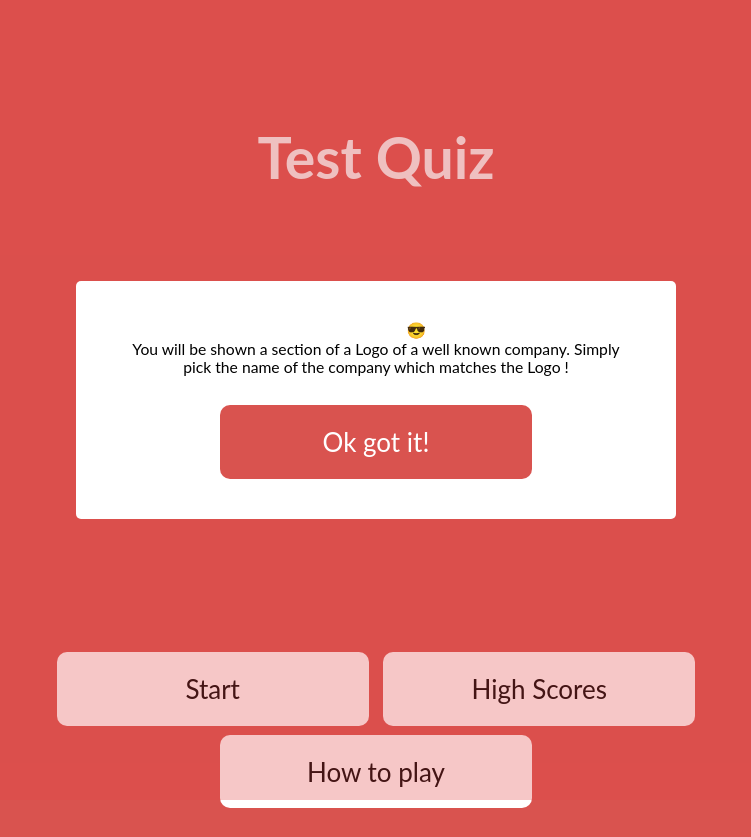
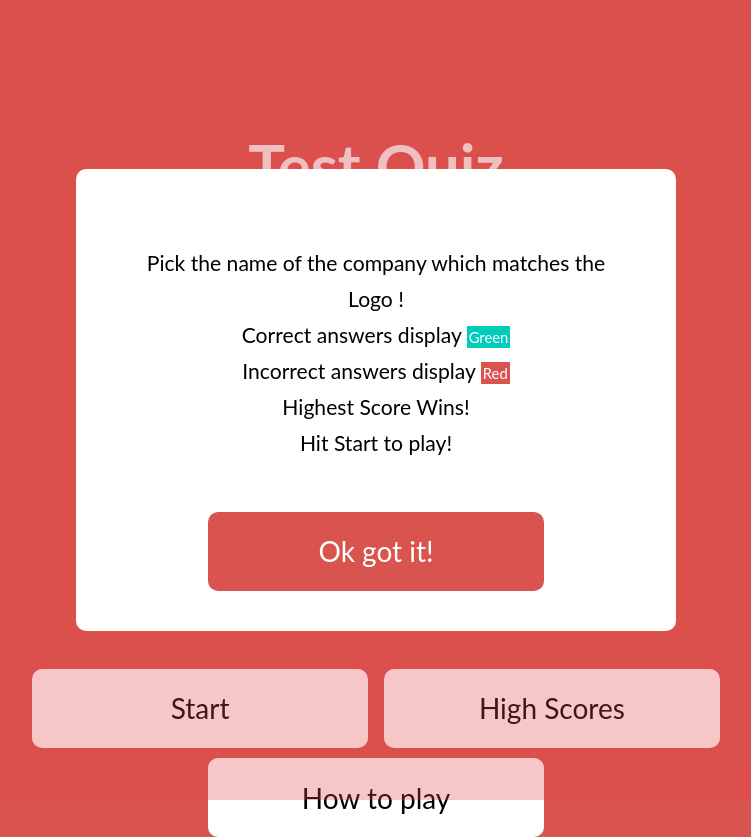
Before and after one commit to sherryrich/test-quiz, a plain HTML site: page index.html in a window 1280 px wide. Both pictures are taken after a click on the button "How to play". Shown: the whole page, without its empty margins (264-1015 px from the left). Before the commit the page ends 808 px from the top, so only its background shows below. Drawn offline with Linux system fonts and the light colour scheme; a web font is replaced by a local one.

Commit message:
updated styling

```diff
--- a/assets/css/style.css
+++ b/assets/css/style.css
@@ -15,7 +15,7 @@ body {
     box-sizing: border-box;
     margin: 0;
     padding: 0;
-    font-size: 65%;
+    font-size: 70%;
     font-family: 'Lato', monospace;
 }
 /* Landing page styling */
@@ -87,15 +87,28 @@ h1{
 
 .modal {
     background-color: #fff;
-    border-radius: 5px;
+    border-radius: 10px;
     padding: 40px 50px;
     width: 600px;
     max-width: 100%;
     text-align: center;
+    line-height: 1.7;
 }
 
 .modal h1 {
     margin: 0;
+}
+
+.modal-green {
+    background-color: #00ccbc ;
+    color: white;
+    padding: 2px;
+}
+
+.modal-red {
+    background-color:  #d9534f ;
+    color: white;
+    padding: 2px;
 }
 
 .image-container {
@@ -214,6 +227,7 @@ h1{
     justify-content: space-evenly;
     margin-left: 80px;
     padding: 40px 0 ;
+    color: #fff;
 }
 
 .correct {
@@ -246,6 +260,7 @@ h1{
     height: 5rem;
     margin-top: 2rem;
     margin-bottom: 2rem;
+    color: #fff;
 }
 
 .rank {
@@ -253,6 +268,7 @@ h1{
     height: 5rem;
     font-weight: 600;
     margin-bottom: 1.5rem;
+    color: #fff;
 }
 
 /* form */
--- a/index.html
+++ b/index.html
@@ -19,7 +19,7 @@
             <div class="controls">
                 <button type="button" onclick="window.location.href='questions.html'" class="btn"
                     id="start">Start</button>
-                <button type="button" onclick="window.location.href='scoreBoard.html'" id="highscore-btn"
+                <button type="button" onclick="window.location.href='highscores.html'" id="highscore-btn"
                     class="btn">High Scores</button>
 
                     <button class="btn" id="open">
@@ -27,8 +27,13 @@
                     </button>
                 <div class="modal-container modal-btn" id="modal_container">
                     <div class="modal">
-                        <h1>Modals are 😎</h1>
-                        <p>You will be shown a section of a Logo of a well known company. Simply pick the name of the company which matches the Logo !</p><br>
+                        <h1>Modal</h1>
+                        <p>Pick the name of the company which matches the Logo !<br>
+                            Correct answers display <span class="modal-green">Green</span><br>
+                            Incorrect answers display <span class="modal-red">Red</span><br>
+                            Highest Score Wins!<br>
+                            Hit Start to play!
+                        </p><br>
                         <button class="btn-close" id="close">
                             Ok got it!
                         </button>
```
Also changed, not shown: highscores.html (+1 -1 lines).
